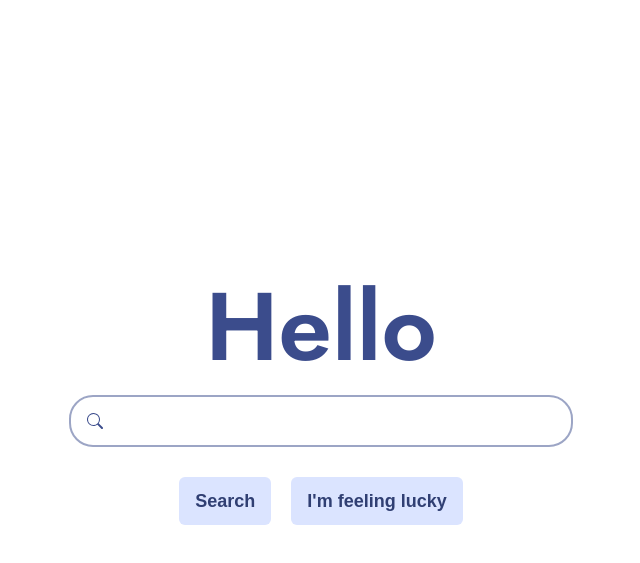
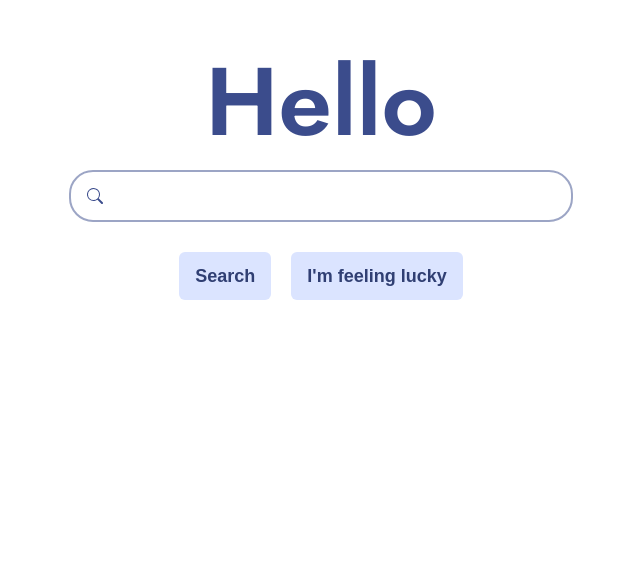
Before and after one commit to zxyctn/portfolio, a React (Vite) app: page / in a window 1280 px wide. Shown: the part 105-668 px from the top of the page, without its empty margins (319-959 px from the left). Built offline with nearby package versions, Linux system fonts and the light colour scheme.

Commit message:
Add confetti effect for the I'm feeling lucky btn

```diff
--- a/package.json
+++ b/package.json
@@ -12,6 +12,7 @@
   "dependencies": {
     "react": "^18.2.0",
     "react-bootstrap-icons": "^1.10.3",
+    "react-confetti": "^6.1.0",
     "react-dom": "^18.2.0"
   },
   "devDependencies": {
--- a/src/pages/Index.tsx
+++ b/src/pages/Index.tsx
@@ -1,17 +1,40 @@
+import { useState } from 'react';
+import Confetti from 'react-confetti';
+
 import SearchBar from '../components/SearchBar';
 import type { SearchProps } from '../types';
 
 const Index = ({ handleSubmit }: SearchProps) => {
+  const [showConfetti, setShowConfetti] = useState(false);
+
+  const handleLuck = () => {
+    setShowConfetti(true);
+  };
+
   return (
     <div className='h-screen relative'>
-      <div className='grid w-full items-center justify-center '>
-        <div className='grid gap-5 sm:mt-96'>
+      <div className='grid w-full items-center justify-center h-full'>
+        <div className='grid gap-5 h-[130px] md:h-[165px]'>
           <h1 className='font-bold text-center transform-all duration-1000 text-6xl md:text-8xl text-primary logo'>
             Hello
           </h1>
-          <SearchBar value='' handleSubmit={handleSubmit} />
+          <SearchBar
+            value=''
+            handleSubmit={handleSubmit}
+            handleLuck={handleLuck}
+          />
         </div>
+        <div className=''></div>
       </div>
+      <Confetti
+        recycle={false}
+        className='w-full h-full'
+        run={showConfetti}
+        onConfettiComplete={(confetti) => {
+          setShowConfetti(false);
+          confetti!.reset();
+        }}
+      />
     </div>
   );
 };
```
Also changed, not shown: 1 other file (tests, documents, lock files or other folders).
